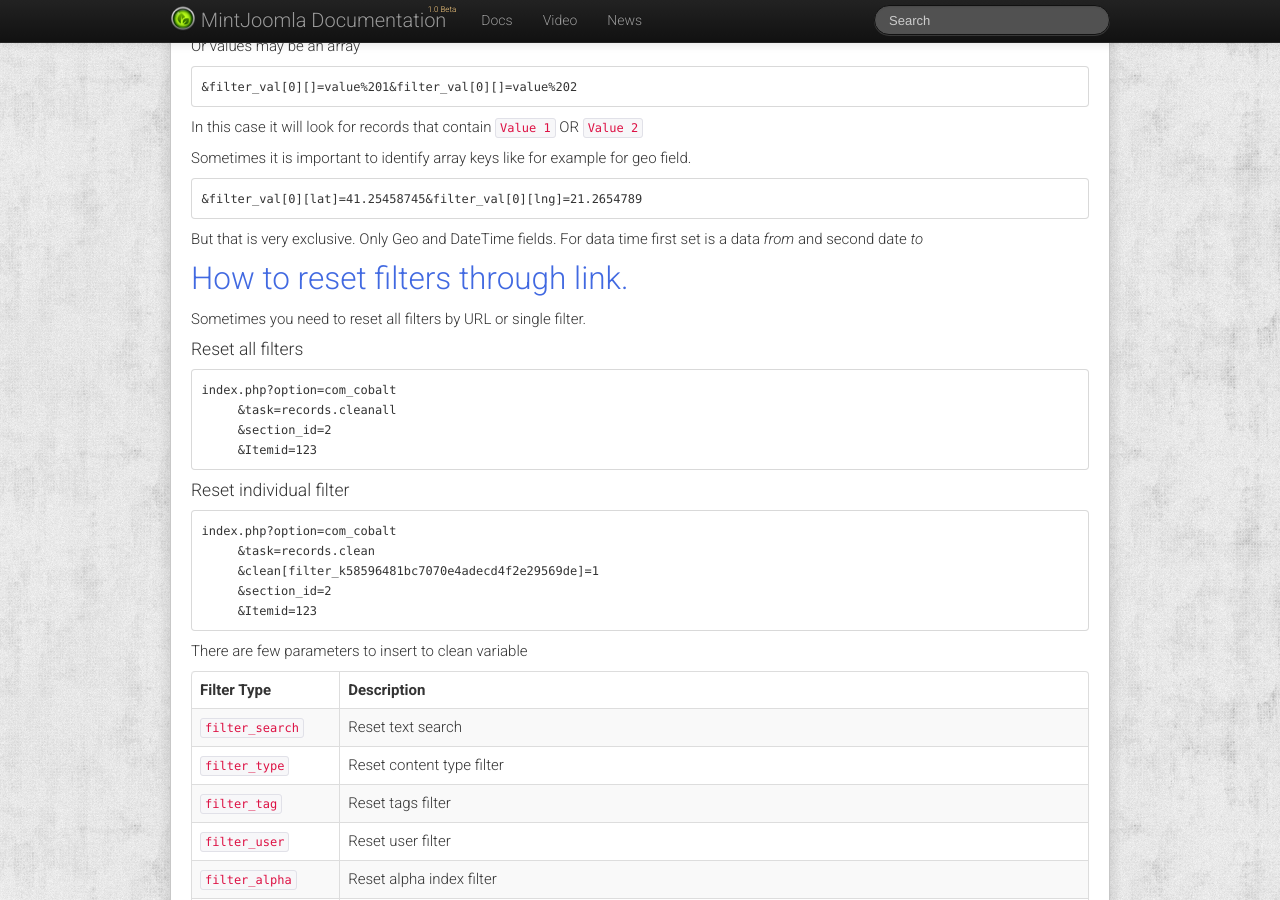
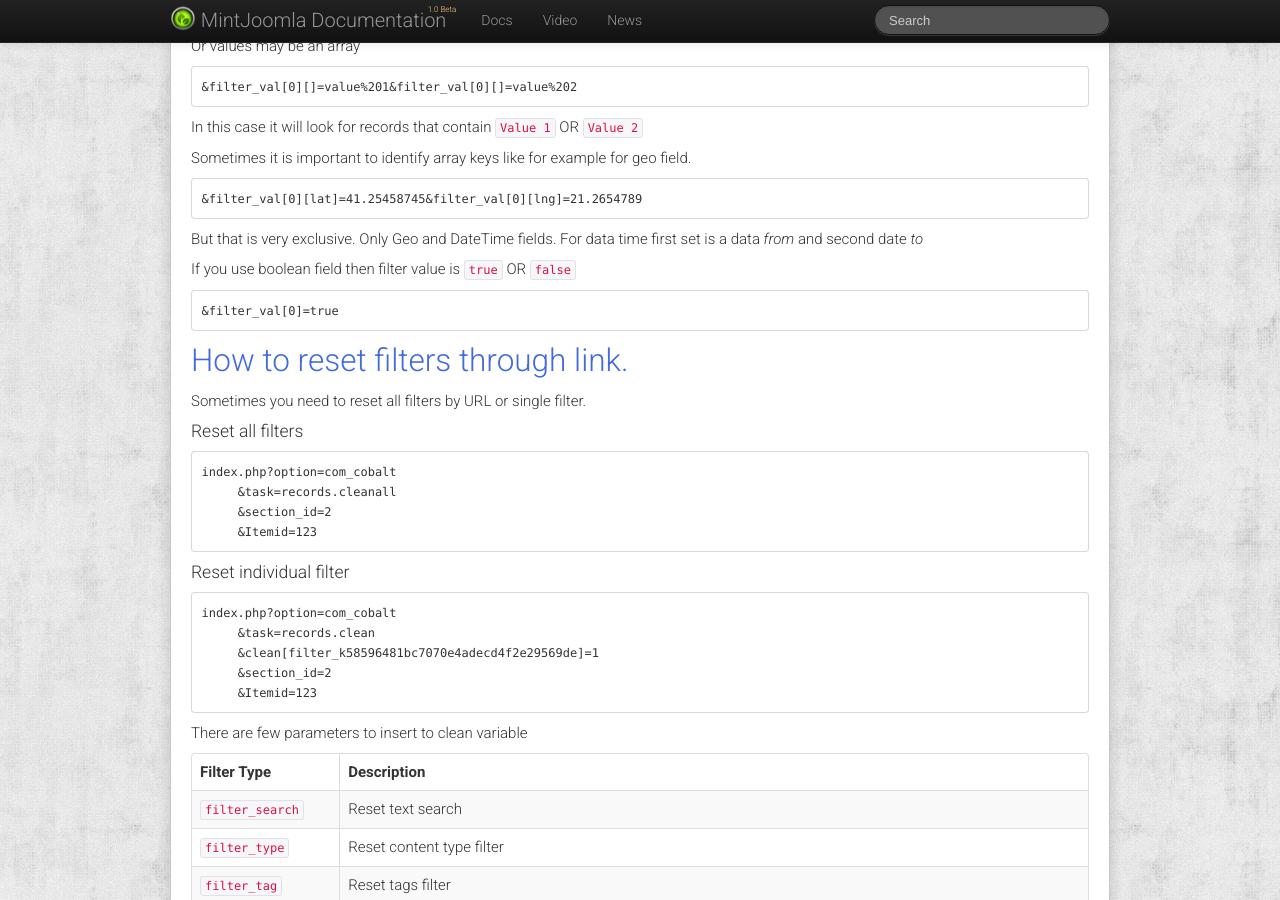
Before and after one commit to MintJoomla/MintJoomla.github.io, a Jekyll site: the page built from en/cobalt/_posts/user/2013-01-01-prefiltered-links.md, in a window 1280 px wide and 900 px high, scrolled down 1967 px. Built offline with Jekyll 4.4.1, drawn with Linux system fonts in a browser that asks for light colours; comment, search, counter and statistics services are not loaded.

Commit message:
Update 2013-01-01-prefiltered-links.md
boolean field true false filter value added

```diff
--- a/en/cobalt/_posts/user/2013-01-01-prefiltered-links.md
+++ b/en/cobalt/_posts/user/2013-01-01-prefiltered-links.md
@@ -96,6 +96,10 @@ Sometimes it is important to identify array keys like for example for geo field.
 
 But that is very exclusive. Only Geo and DateTime fields. For data time first set is a data _from_ and second date _to_
 
+If you use boolean field then filter value is `true` OR `false`
+
+	&filter_val[0]=true
+
 ## How to reset filters through link.
 
 Sometimes you need to reset all filters by URL or single filter.
```
